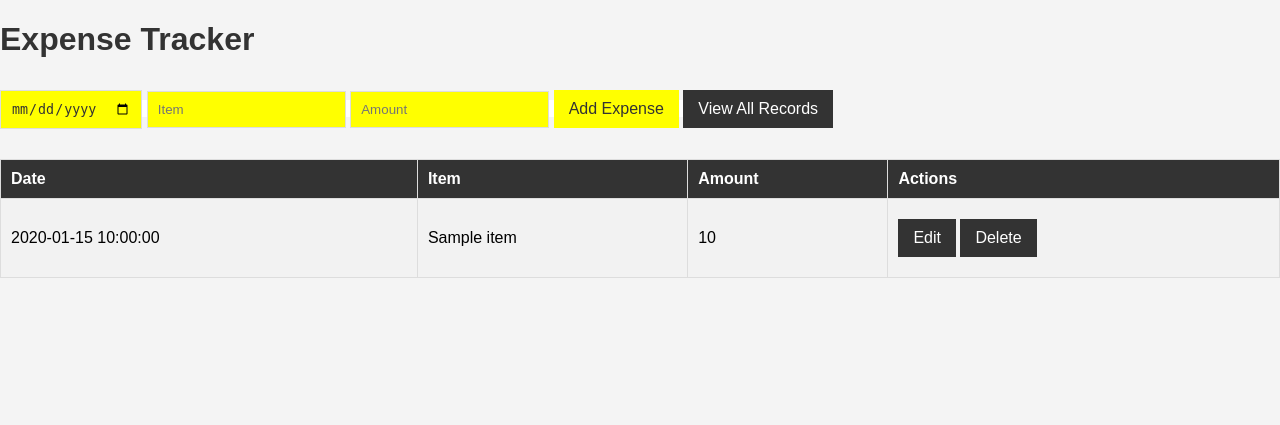
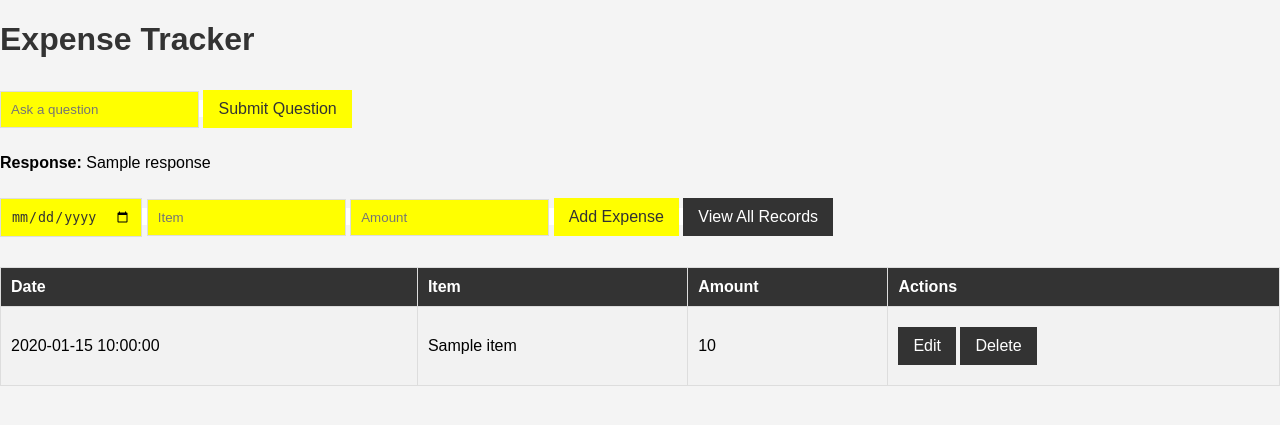
Before and after one commit to vicky-playground/TransactBot, a Flask app: template templates/index.html in a window 1280 px wide. Shown: the top 425 px of the page. Run offline with Flask 2, Linux system fonts and the light colour scheme; the template is opened without the code that fills it: most values are stand-ins (such as "Sample title", 1, 10 or a date in 2020).

Commit message:
Update index.html

```diff
--- a/templates/index.html
+++ b/templates/index.html
@@ -6,6 +6,16 @@
 </head>
 <body>
     <h1>Expense Tracker</h1>
+    <form method="POST" action="/ask">
+        <input type="text" name="question" class="ask" placeholder="Ask a question" required>
+        <button type="submit" class="button">Submit Question</button>
+    </form>
+    {% if response %}
+    <div class="llm-response">
+        <p><strong>Response:</strong> {{ response }}</p>
+    </div>
+    {% endif %}
+    <p></p>
     <form method="POST">
         <input type="date" name="date" required>
         <input type="text" name="item" placeholder="Item" required pattern=".*\D+.*" title="Item must contain at least one non-digit character">
```
